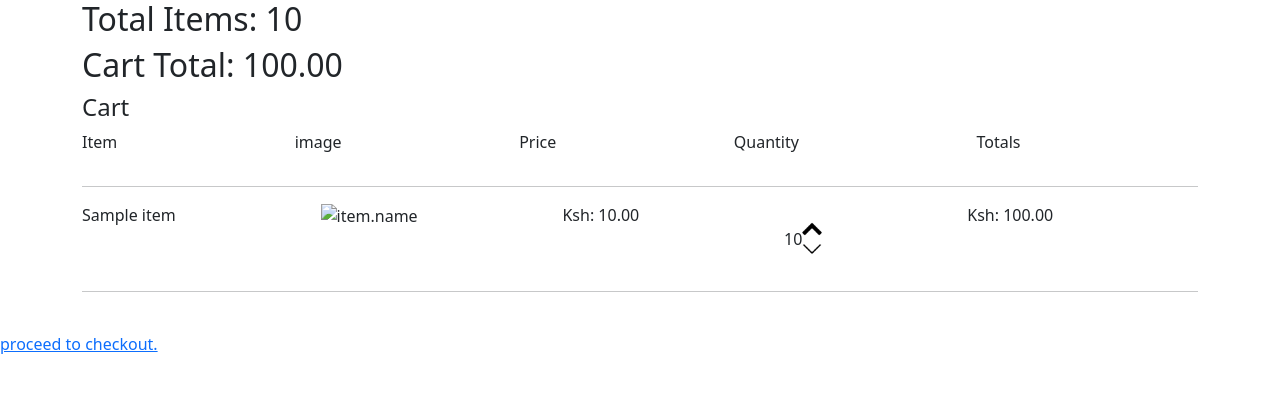
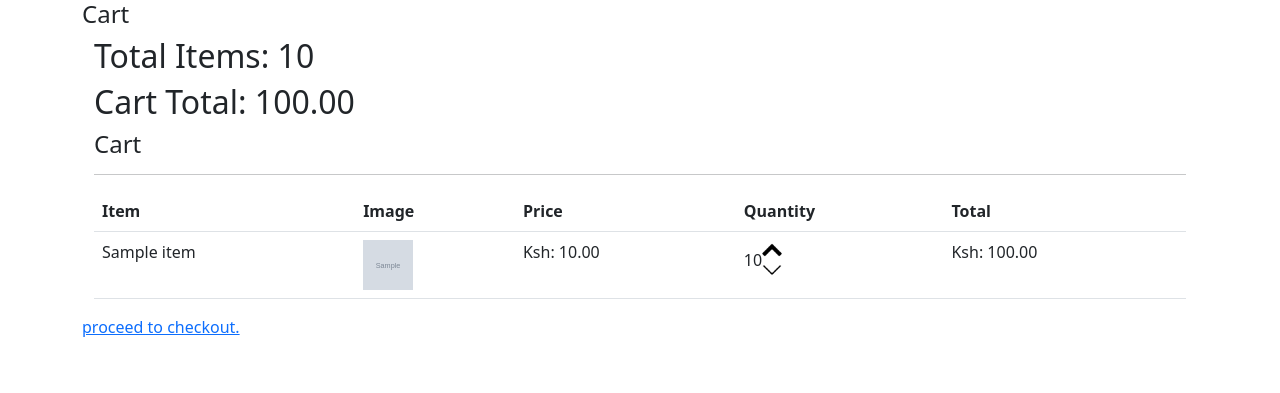
Before and after one commit to Antoney20/checkout-page, a Django app: page /app/cart in a window 1280 px wide. Shown: the top 393 px of the page. Run offline with Django 4.2, Linux system fonts and the light colour scheme; a user stored in the database is signed in; tables that the repository leaves empty hold one stand-in row (values such as "Sample post"); grey boxes marked "Sample" are stand-in pictures; some libraries are stand-ins or nearby versions.

Commit message:
working so fine

```diff
--- a/mpesa_appp/templates/mpesa_appp/cart.html
+++ b/mpesa_appp/templates/mpesa_appp/cart.html
@@ -63,60 +63,47 @@
     <body>
       <div class="container">
 
+        <h4>Cart</h4>
+        <div class="container">
           <h2>Total Items: {{ cart_items }}</h2>
           <h2>Cart Total: {{ cart_total }}</h2>
 
           <h4>Cart</h4>
-        <div class="d-flex justify-content-between">
-            <div class="flex-fill">
-              <p>Item</p>
-            </div>
-            <div class="flex-fill">
-                <p>image</p>
-              </div>
-            <div class="flex-fill">
-              <p>Price</p>
-            </div>
-            <div class="flex-fill">
-              <p>Quantity</p>
-            </div>
-            <div class="flex-fill">
-              <p>Totals</p>
-            </div>
-          </div>
           <hr>
 
+          <table class="table">
+            <thead>
+              <tr>
+                <th>Item</th>
+                <th>Image</th>
+                <th>Price</th>
+                <th>Quantity</th>
+                <th>Total</th>
+              </tr>
+            </thead>
+            <tbody>
               {% for item in order_items %}
-        <div class="d-flex justify-content-between">
-          <div class="flex-fill">
-            <p>{{ item.item }}</p>
-          </div>
-          <div class="flex-fill">
-            <img src="{{ item.item_image.url }}" alt="item.name" style="width:80%; height:90%;">
-          </div>
-          <div class="flex-fill">
-            <p>Ksh: {{ item.price }}</p>
-          </div>
-          <div class="flex-fill">
-            <p>
+              <tr>
+                <td>{{ item.item }}</td>
+                <td><img src="{{ item.item.item_image.url }}" alt="{{ item.item.name }}" class="item-image"></td>
+                <td>Ksh: {{ item.price }}</td>
+                <td>
                   <div class="col-sm-6 d-flex align-items-center">
                     {{ item.quantity }}
                     <div class="arrow-container">
-                    <img src="{% static 'assets/img/arrow-up.png' %}" data-product ="{{item.id}}" data-action="add" alt="increase" name="increase" class="arrow update-cart">
-                    <img src="{% static 'assets/img/arrow-down.png' %}"data-product ="{{item.id}}" data-action="remove" alt="decrease" name="decrease" class="arrow update-cart">
+                      <img src="{% static 'assets/img/arrow-up.png' %}" data-product="{{ item.id }}" data-action="add" alt="increase" name="increase" class="arrow update-cart">
+                      <img src="{% static 'assets/img/arrow-down.png' %}" data-product="{{ item.id }}" data-action="remove" alt="decrease" name="decrease" class="arrow update-cart">
                     </div>
                   </div>
-            </p>
+                </td>
+                <td>Ksh: {{ item.get_total }}</td>
+              </tr>
+
+              {% endfor %}
+            </tbody>
+          </table>
         </div>
-          <div class="flex-fill">
-            <p>Ksh: {{ item.get_total }}</p>
-          </div>
-        </div>
-        <hr>
-        {% endfor %}
 
-        <br>
-      </div>
 
       <a href="{% url 'checkout' %}"> proceed to checkout. </a>
 
```
Also changed, not shown: mpesa_appp/templates/mpesa_appp/index.html (+18 -6 lines). Lines whose indentation alone changed are shown as unchanged.
